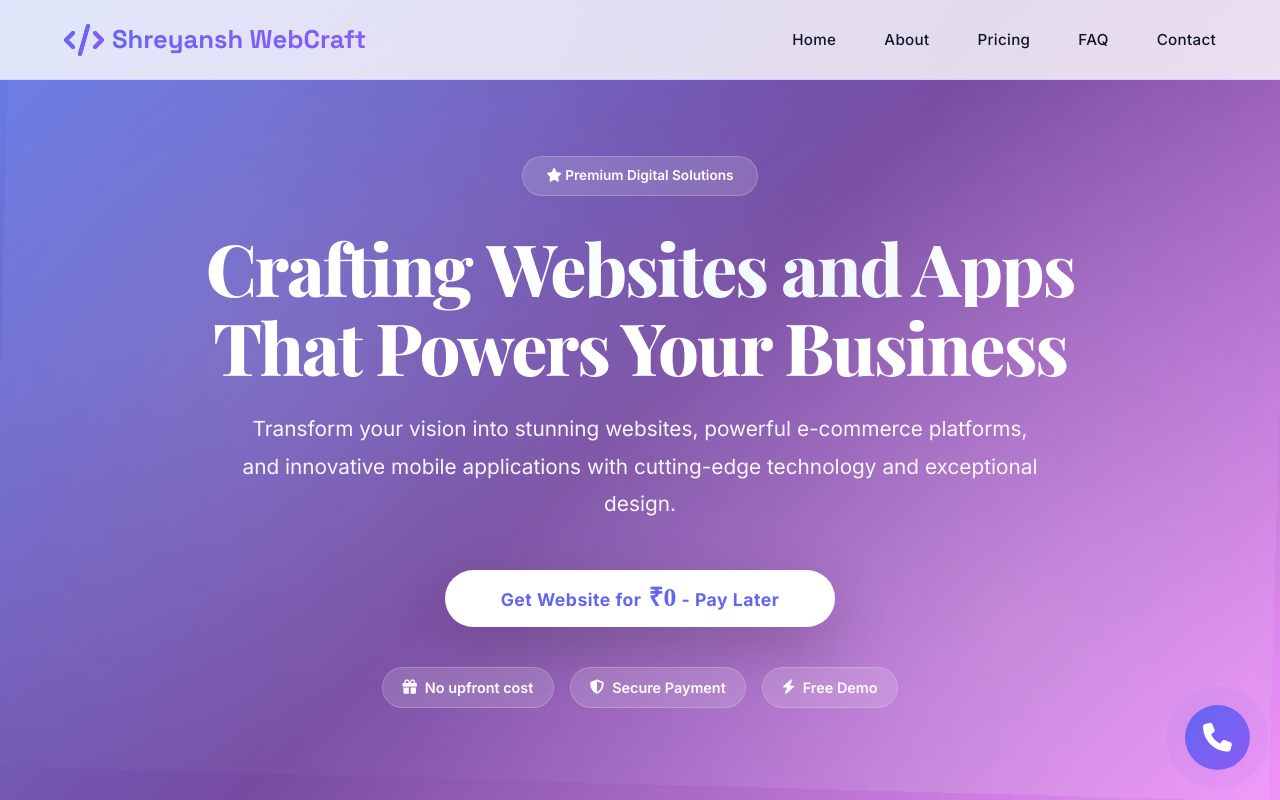
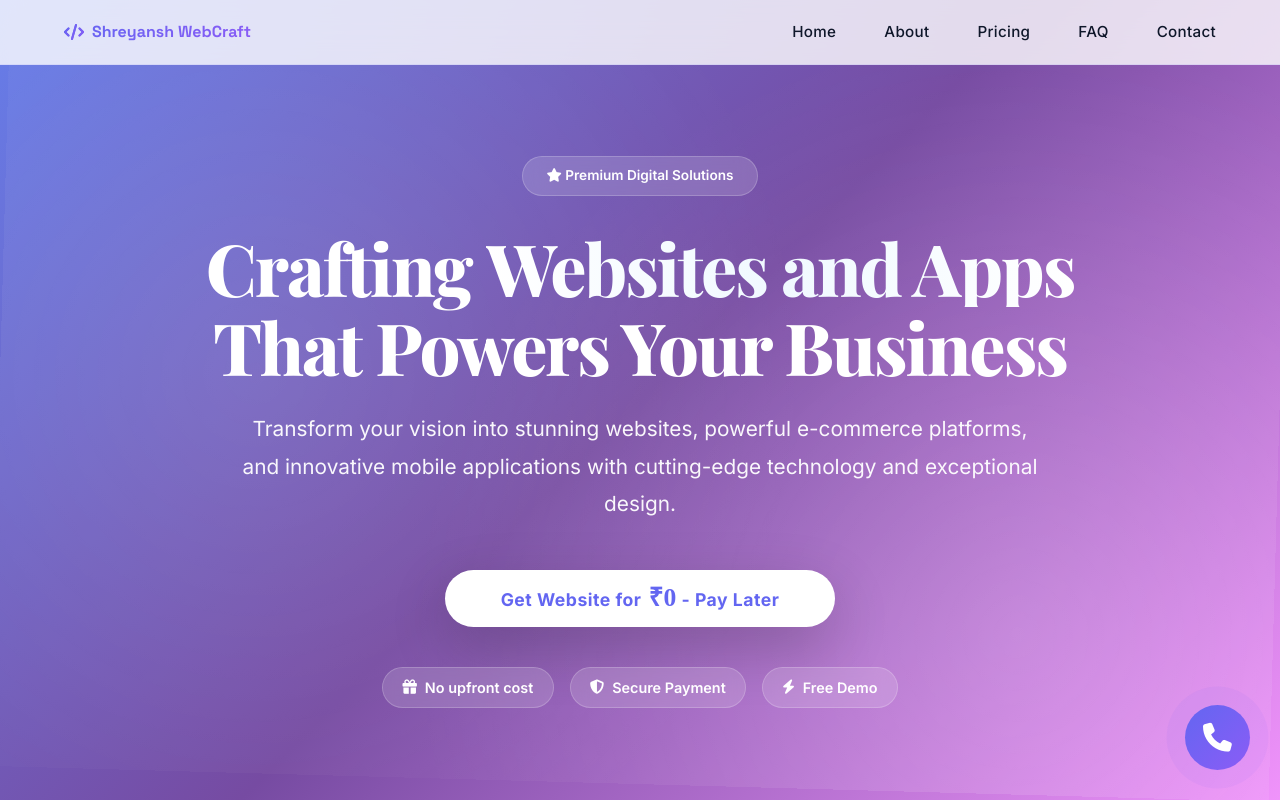
Before and after one commit to shreyansh-webcraft/.com, a plain HTML site: page index.html in a window 1280 px wide. Shown: the top 800 px of the page. Drawn offline with nearby package versions, Linux system fonts and the light colour scheme.

Commit message:
Update index.html

```diff
--- a/index.html
+++ b/index.html
@@ -111,7 +111,7 @@
 
         .logo {
             font-family: 'Space Grotesk', sans-serif;
-            font-size: 1.6rem;
+            font-size: 1rem;
             font-weight: 700;
             background: linear-gradient(135deg, var(--primary) 0%, var(--secondary) 100%);
             -webkit-background-clip: text;
@@ -126,7 +126,7 @@
             background: linear-gradient(135deg, var(--primary) 0%, var(--secondary) 100%);
             -webkit-background-clip: text;
             -webkit-text-fill-color: transparent;
-            font-size: 2rem;
+            font-size: 1rem;
         }
 
         .nav-links {
```
